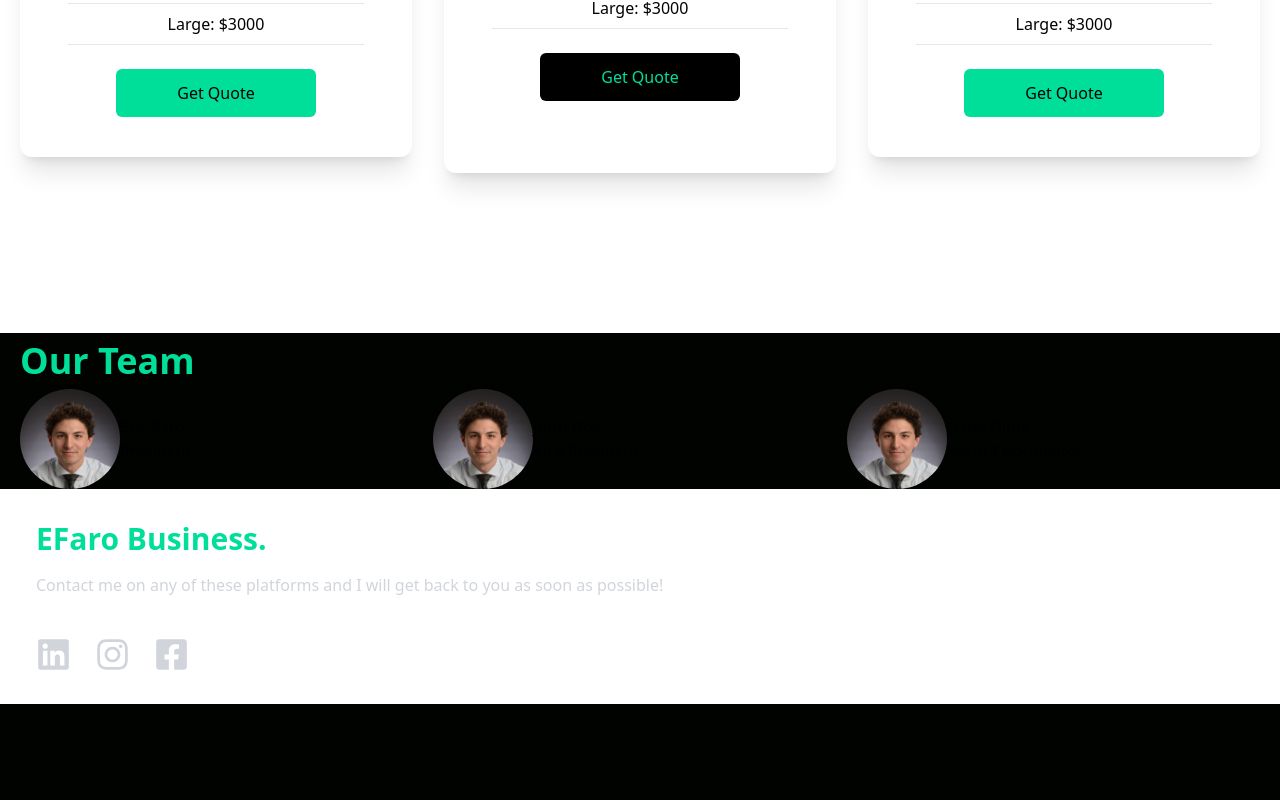
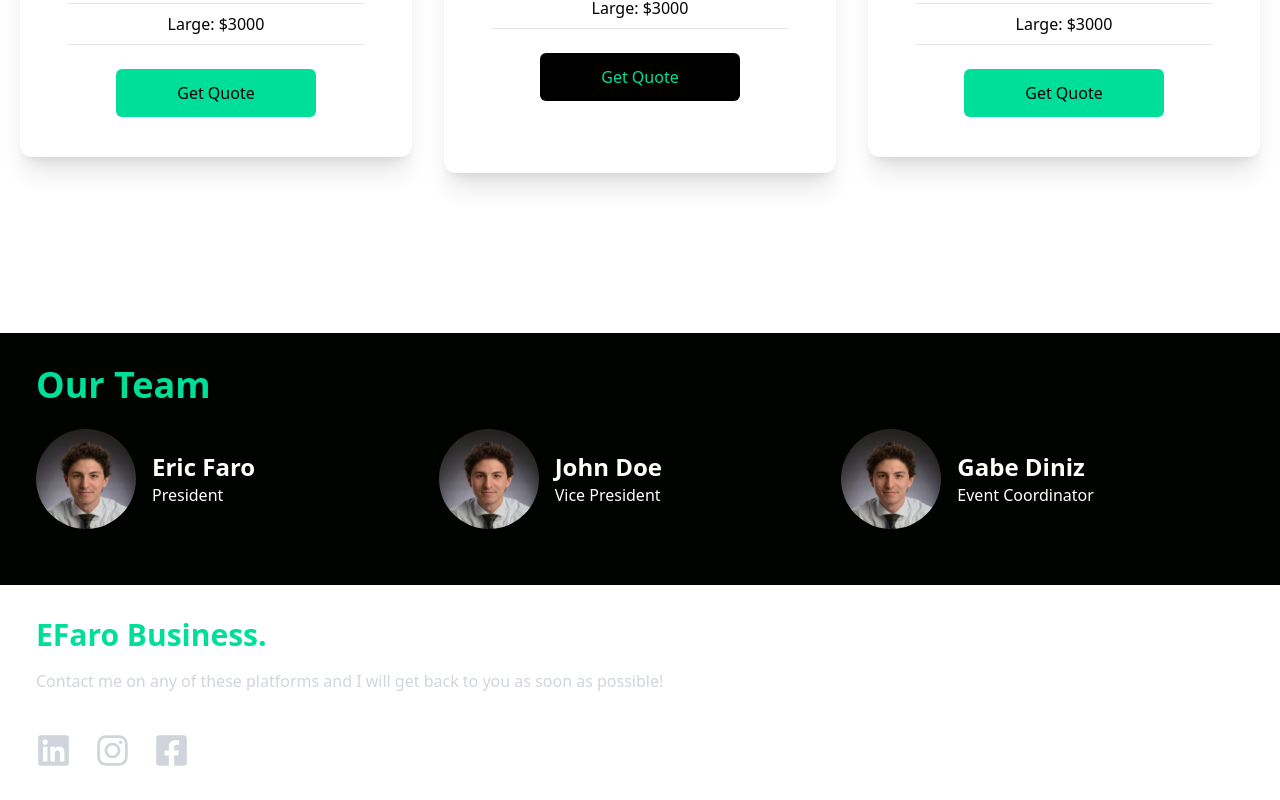
Before and after one commit to GabeDiniz/efaro-business, a React (Create React App) app: page / in a window 1280 px wide. Shown: the part 2136-2936 px from the top of the page. Before the commit the page ends 2840 px from the top, so only its background shows below. Built offline with nearby package versions, Linux system fonts and the light colour scheme.

Commit message:
Update: styling for OurTeam section

```diff
--- a/src/components/OurTeam.jsx
+++ b/src/components/OurTeam.jsx
@@ -8,22 +8,24 @@ const OurTeam = () => {
   console.log(images);
 
   return (
-    <section className="w-full max-w-[1240px] mx-auto">
-      <h1 className="md:text-4xl sm:text-3xl text-2xl font-bold py-2 text-[#00df9a]">
+    <section className="w-full max-w-[1240px] mx-auto py-8 px-4">
+      <h1 className="md:text-4xl sm:text-3xl text-2xl font-bold text-[#00df9a]">
         Our Team
       </h1>
-      <div className="grid sm:grid-cols-3">
+      <div className="grid md:grid-cols-3">
         {/* Map each Member */}
         {teamName.map((name, index) => (
-          <div className="flex items-center">
+          <div className="flex items-center my-6">
             <img
               className="w-[100px] h-[100px] object-cover rounded-full"
               src={teamMember1}
               alt="teamMember"
             />
-            <div className="flex flex-col">
-              <h1>{name}</h1>
-              <h1>{position[index]}</h1>
+            <div className="flex flex-col ml-4 text-white">
+              <h1 className="md:text-2xl sm:text-lg text-xl font-bold">
+                {name}
+              </h1>
+              <h2 className="">{position[index]}</h2>
             </div>
           </div>
         ))}
```
